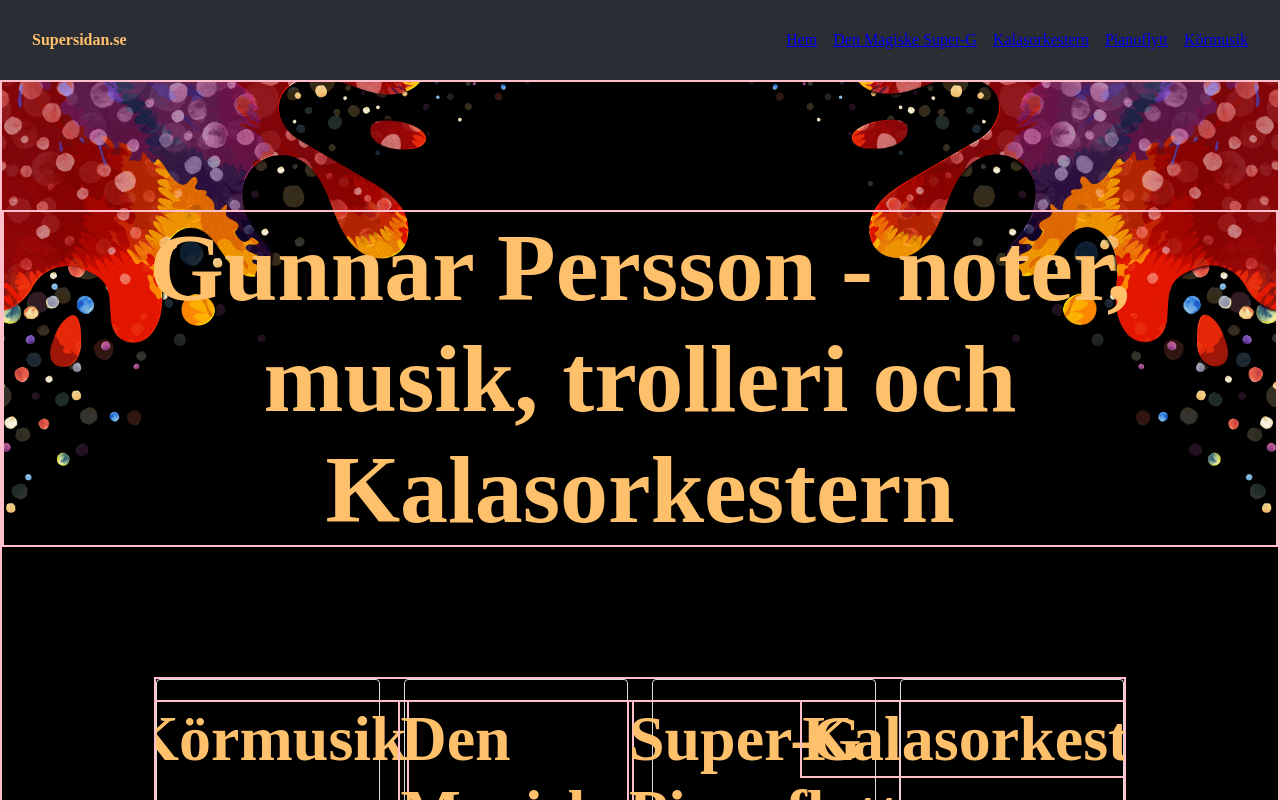
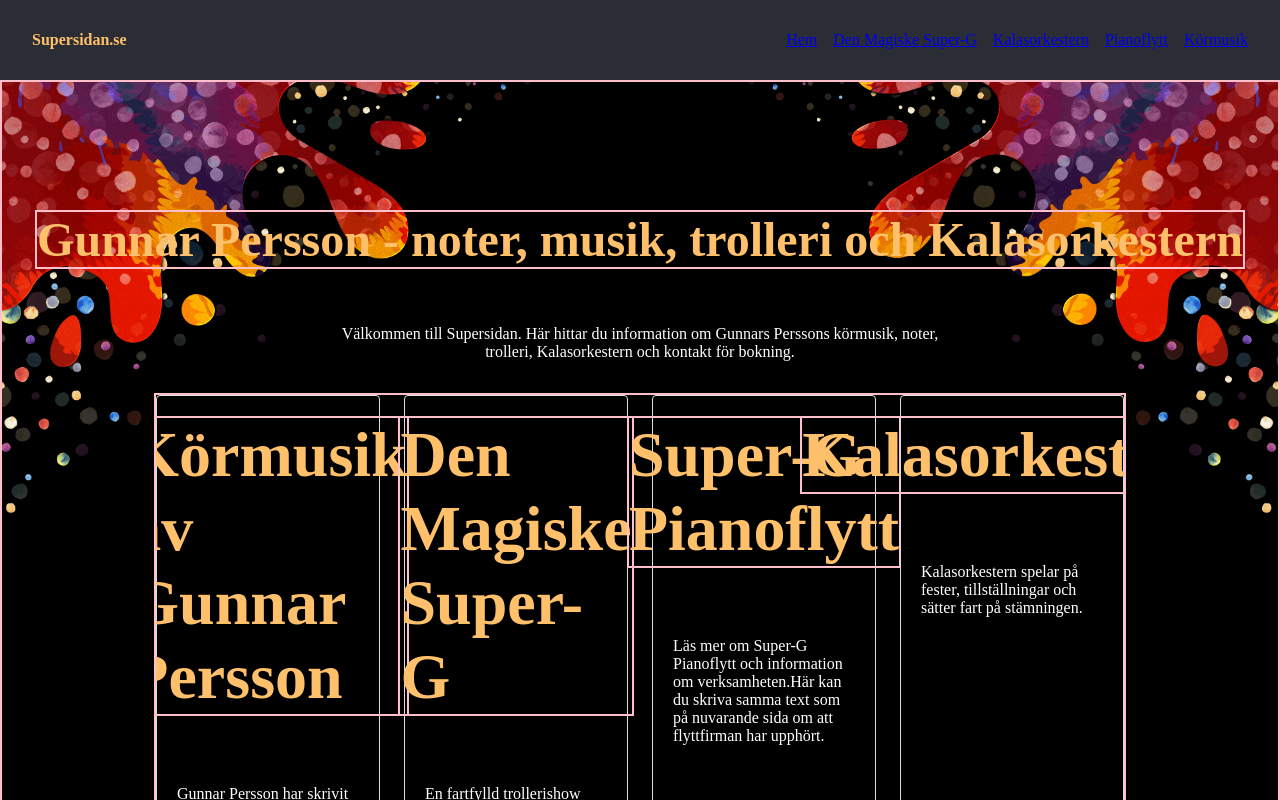
Before and after one commit to robinruden/supersidan, a React (Vite) app: page / in a window 1280 px wide. Shown: the top 800 px of the page. Built offline with nearby package versions, Linux system fonts and the light colour scheme; a web font is replaced by a local one.

Commit message:
added css for .intro

```diff
--- a/src/pages/Home.jsx
+++ b/src/pages/Home.jsx
@@ -17,7 +17,6 @@
           Välkommen till Supersidan. Här hittar du information om Gunnars Perssons
           körmusik, noter, trolleri, Kalasorkestern och kontakt för bokning.
         </p>
-        {/* <p>Välkommen till Supersidan!</p> */}
 
       <div className="home-grid">
         <article className="card">
--- a/src/styles/home.css
+++ b/src/styles/home.css
@@ -19,7 +19,7 @@
 }
 
 .home h1 {
-  font-size: 6rem;
+  font-size: 3rem;
   /* margin-bottom: 0.5rem; */
 
 }
@@ -46,6 +46,14 @@
 
 
   border: 2px solid pink;
+}
+
+.intro {
+  max-width: 600px;
+  text-align: center;
+  margin-bottom: 2rem;
+  color: var(--white);
+  font-family: superfonten;
 }
 
 .card:hover {
```
